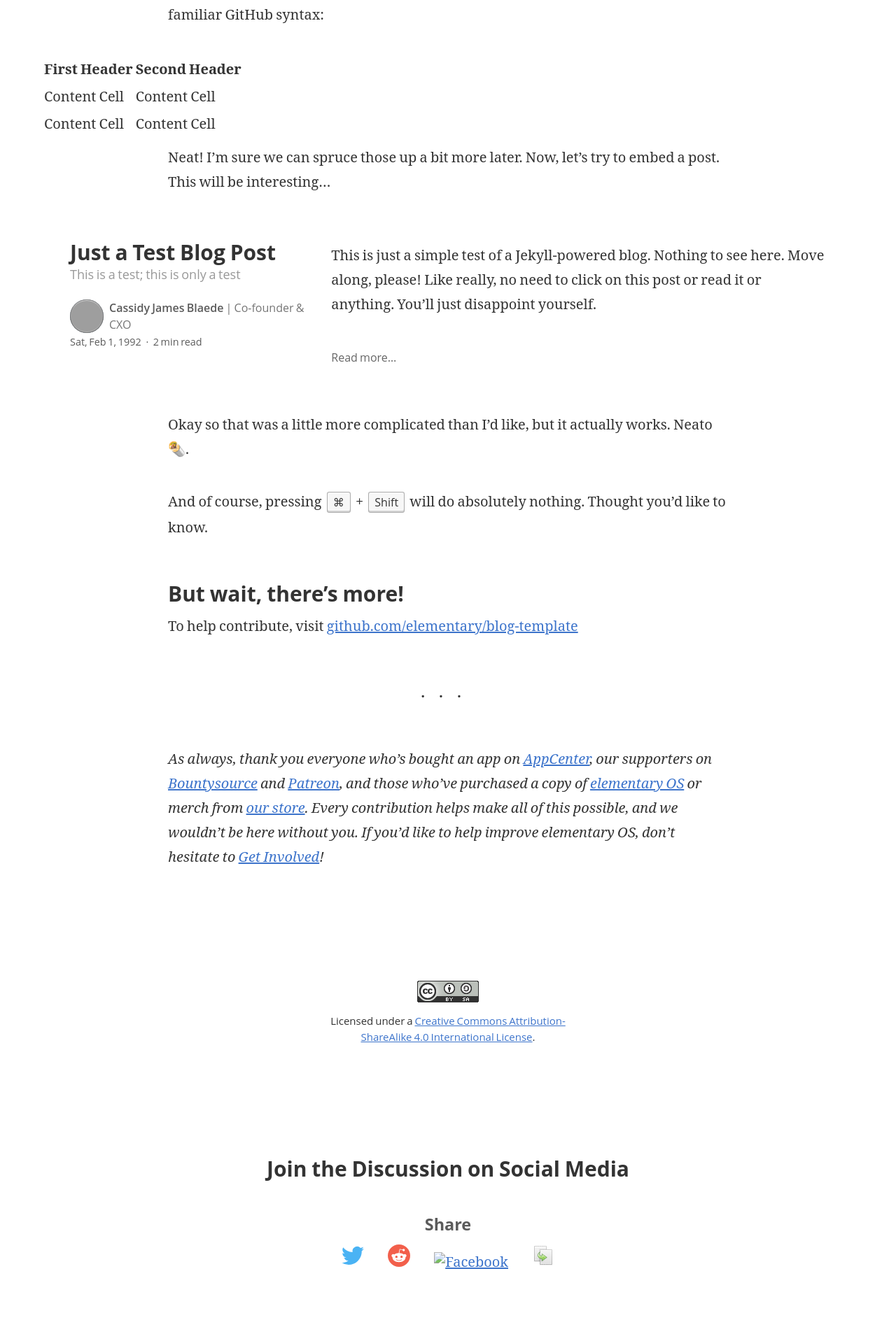
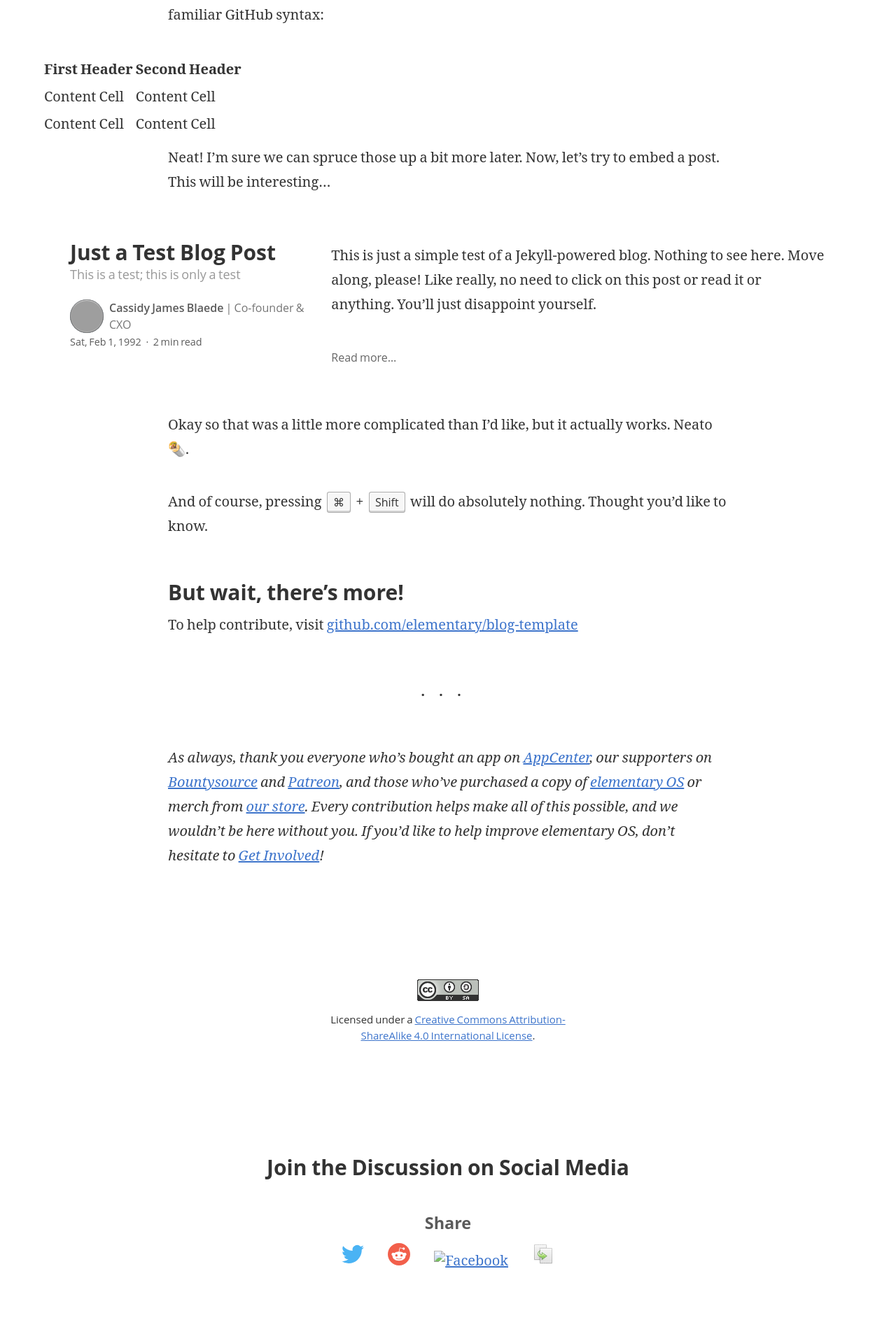
Before and after one commit to elementary/blog-template, a Jekyll site: the page built from _posts/1992-02-01-test.md, in a window 1280 px wide. Shown: the part 4483-6400 px from the top of the page at 70% size. Built offline with Jekyll 4.4.1, drawn with Linux system fonts in a browser that asks for light colours; our own code applies the rules of GitHub Pages for plain Markdown files; grey boxes are pictures that could not be loaded.

Commit message:
Use em for margin
Co-Authored-By: Cassidy James Blaede <cassidy@elementary.io>

```diff
--- a/_sass/_typography.scss
+++ b/_sass/_typography.scss
@@ -137,7 +137,7 @@
   font-family: var(--ui-font);
   font-size: 80%;
   line-height: 1.5;
-  margin: 3px;
+  margin: 0 0.2em;
   min-width: 22px;
   padding: 0.125em 0.5em;
   text-align: center;
```
